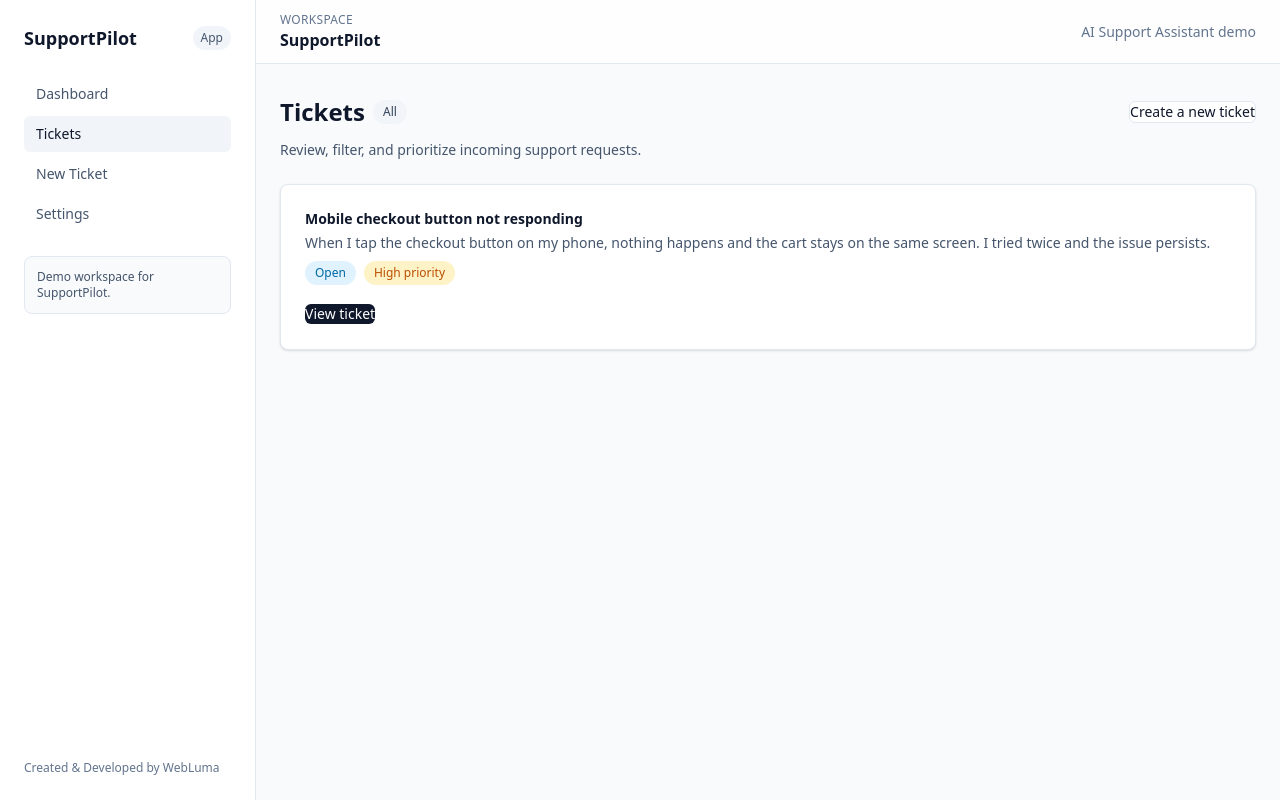
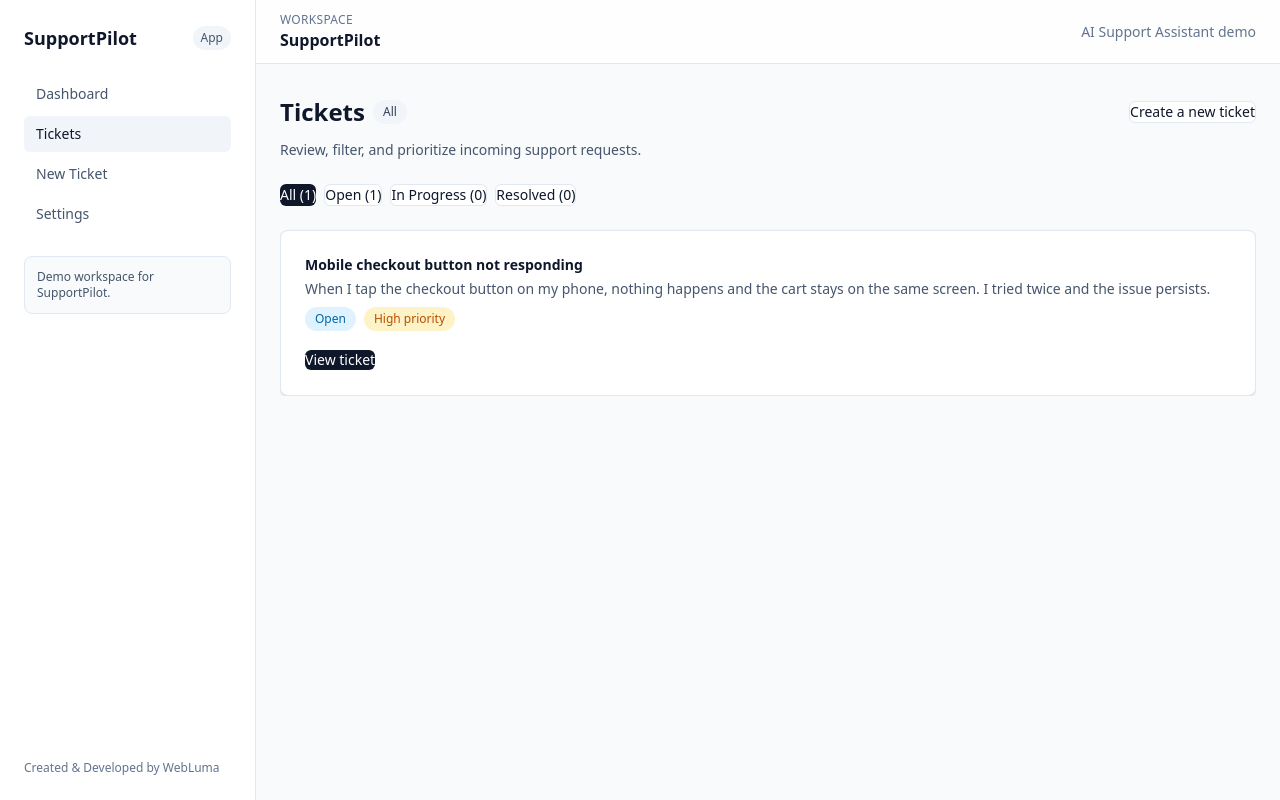
Before and after one commit to webluma/supportpilot, a Next.js app: page /app/tickets in a window 1280 px wide. Built offline with nearby package versions, Linux system fonts and the light colour scheme.

Commit message:
feat: adicionar filtros por status na lista de tickets

```diff
--- a/app/(app)/app/tickets/page.tsx
+++ b/app/(app)/app/tickets/page.tsx
@@ -1,10 +1,11 @@
 "use client";
 
-import { useEffect } from "react";
+import { useEffect, useMemo } from "react";
+import { usePathname, useRouter, useSearchParams } from "next/navigation";
 
 import { PageHeader } from "@/components/layout/PageHeader";
 import { Badge } from "@/components/ui/Badge";
-import { ButtonLink } from "@/components/ui/Button";
+import { Button, ButtonLink } from "@/components/ui/Button";
 import { Card } from "@/components/ui/Card";
 import { EmptyState } from "@/components/ui/EmptyState";
 import type { TicketPriority, TicketStatus } from "@/lib/tickets/types";
@@ -29,17 +30,64 @@
   Urgent: "warning",
 };
 
+type StatusFilter = "All" | TicketStatus;
+
 export default function TicketsPage() {
   const tickets = useTicketsStore((state) => state.tickets);
   const isHydrated = useTicketsStore((state) => state.isHydrated);
   const hydrateTickets = useTicketsStore((state) => state.hydrateTickets);
+  const searchParams = useSearchParams();
+  const router = useRouter();
+  const pathname = usePathname();
+
+  const statusFromQuery = searchParams.get("status");
+  const activeFilter: StatusFilter =
+    statusFromQuery === "Open" ||
+    statusFromQuery === "In Progress" ||
+    statusFromQuery === "Resolved"
+      ? statusFromQuery
+      : "All";
 
   useEffect(() => {
     hydrateTickets();
   }, [hydrateTickets]);
 
+  const counts = useMemo(() => {
+    return tickets.reduce(
+      (acc, ticket) => {
+        acc.All += 1;
+        acc[ticket.status] += 1;
+        return acc;
+      },
+      {
+        All: 0,
+        Open: 0,
+        "In Progress": 0,
+        Resolved: 0,
+      }
+    );
+  }, [tickets]);
+
+  const filteredTickets = useMemo(() => {
+    if (activeFilter === "All") {
+      return tickets;
+    }
+    return tickets.filter((ticket) => ticket.status === activeFilter);
+  }, [tickets, activeFilter]);
+
+  const handleFilterChange = (status: StatusFilter) => {
+    const params = new URLSearchParams(searchParams.toString());
+    if (status === "All") {
+      params.delete("status");
+    } else {
+      params.set("status", status);
+    }
+    const query = params.toString();
+    router.push(query ? `${pathname}?${query}` : pathname);
+  };
+
   return (
-    <div className="space-y-6">
+    <div className="min-w-0 w-full max-w-full overflow-x-hidden space-y-6">
       <PageHeader
         title="Tickets"
         description="Review, filter, and prioritize incoming support requests."
@@ -50,6 +98,20 @@
           </ButtonLink>
         }
       />
+      <div className="flex min-w-0 flex-wrap gap-2">
+        {(["All", "Open", "In Progress", "Resolved"] as StatusFilter[]).map(
+          (status) => (
+            <Button
+              key={status}
+              type="button"
+              variant={activeFilter === status ? "primary" : "secondary"}
+              onClick={() => handleFilterChange(status)}
+            >
+              {status} ({counts[status]})
+            </Button>
+          )
+        )}
+      </div>
       {!isHydrated ? (
         <Card className="p-6">
           <EmptyState
@@ -57,11 +119,11 @@
             description="Fetching the latest ticket activity for this workspace."
           />
         </Card>
-      ) : tickets.length === 0 ? (
+      ) : filteredTickets.length === 0 ? (
         <Card className="p-6">
           <EmptyState
             title="No tickets found"
-            description="Create a new ticket to see it appear in the dashboard list."
+            description="No tickets match the current filter. Try another status or create a new ticket."
             action={
               <ButtonLink href="/app/tickets/new">
                 Create a new ticket
@@ -70,19 +132,22 @@
           />
         </Card>
       ) : (
-        <div className="grid gap-4">
-          {tickets.map((ticket) => (
-            <Card key={ticket.id} className="w-full max-w-full p-6">
-              <div className="flex flex-col items-start gap-2">
-                <div className="w-full space-y-1">
+        <div className="min-w-0 grid gap-4">
+          {filteredTickets.map((ticket) => (
+            <Card
+              key={ticket.id}
+              className="min-w-0 w-full max-w-full box-border overflow-hidden p-3 sm:p-6"
+            >
+              <div className="flex min-w-0 flex-col items-start gap-2">
+                <div className="min-w-0 w-full space-y-1">
                   <p className="truncate text-sm font-semibold text-slate-900">
                     {ticket.title}
                   </p>
-                  <p className="line-clamp-2 text-sm text-slate-600 sm:truncate">
+                  <p className="line-clamp-2 break-words text-sm text-slate-600 sm:truncate">
                     {ticket.description}
                   </p>
                 </div>
-                <div className="flex flex-wrap gap-2">
+                <div className="flex min-w-0 flex-wrap gap-2">
                   <Badge variant={statusVariantMap[ticket.status]}>
                     {ticket.status}
                   </Badge>
```
